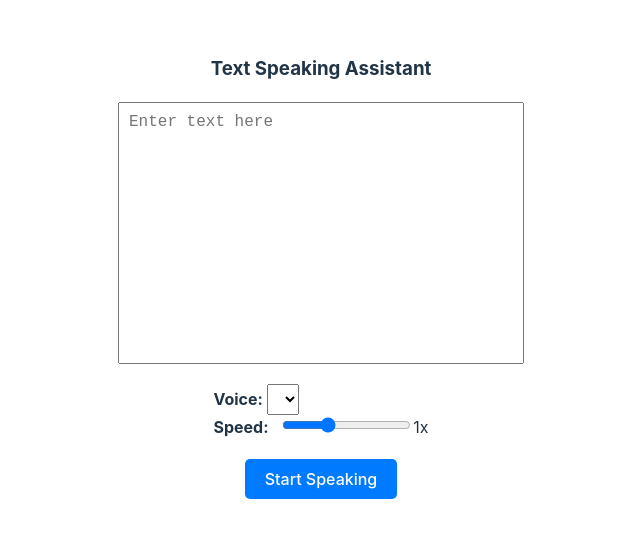
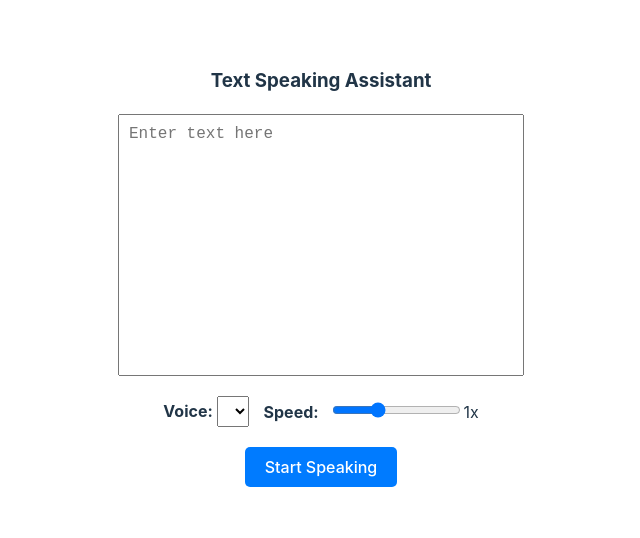
Before and after one commit to sparsh44/TextToSpeechAssistant, a React (Vite) app in the folder react-speech-app/: page / in a window 1280 px wide. Shown: the part 134-672 px from the top of the page, without its empty margins (319-959 px from the left). Built offline with nearby package versions, Linux system fonts and the light colour scheme.

Commit message:
Improved on responsiveness of the app

```diff
--- a/react-speech-app/src/App.jsx
+++ b/react-speech-app/src/App.jsx
@@ -1,4 +1,4 @@
-import React, { useState, useRef, useEffect } from "react";
+import  { useState, useRef, useEffect } from "react";
 
 function App() {
   const [text, setText] = useState("");
@@ -36,7 +36,8 @@ function App() {
 
   const handleRateChange = (e) => {
     setRate(e.target.value);
-  };
+    }
+  ;
 
   const toggleSpeaking = () => {
     if (!text) {
@@ -63,7 +64,6 @@ function App() {
     const voice = voices.find((v) => v.name === selectedVoice);
     if (voice) utterance.voice = voice;
     utterance.rate = rate;
-
     utterance.onboundary = (event) => {
       setLastCharIndex(startIndex + event.charIndex);
     };
@@ -91,7 +91,7 @@ function App() {
         cols="50"
         style={textareaStyle}
       />
-      <div style={controlContainerStyle}>
+      <div style={controlContainerStyle} id="control-container">
         <div>
           <label style={labelStyle}>Voice: </label>
           <select
@@ -129,7 +129,7 @@ function App() {
 }
 
 const containerStyle = {
-  display: "flex",
+  display: 'flex',
   flexDirection: "column",
   justifyContent: "center",
   alignItems: "center",
@@ -148,7 +148,7 @@ const textareaStyle = {
 
 const controlContainerStyle = {
   marginBottom: "20px",
-  display: "block",
+  display: window.innerWidth <= 670 ? "block" : "flex",
   alignItems: "center",
   gap: "15px",
 };
```
Also changed, not shown: react-speech-app/src/App.css (line endings or trailing spaces).
